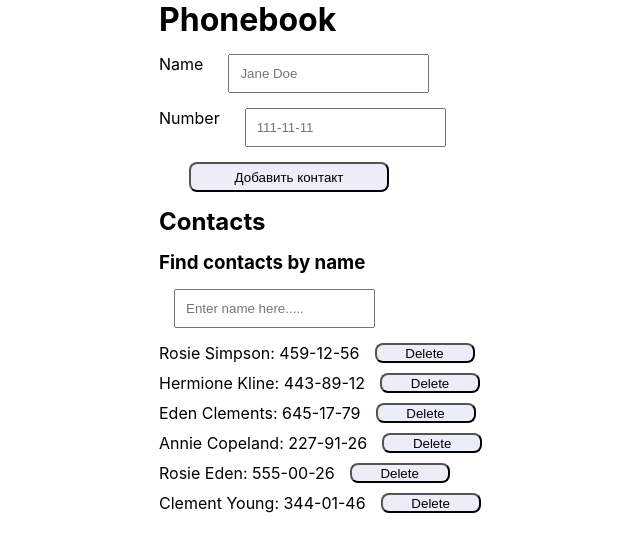
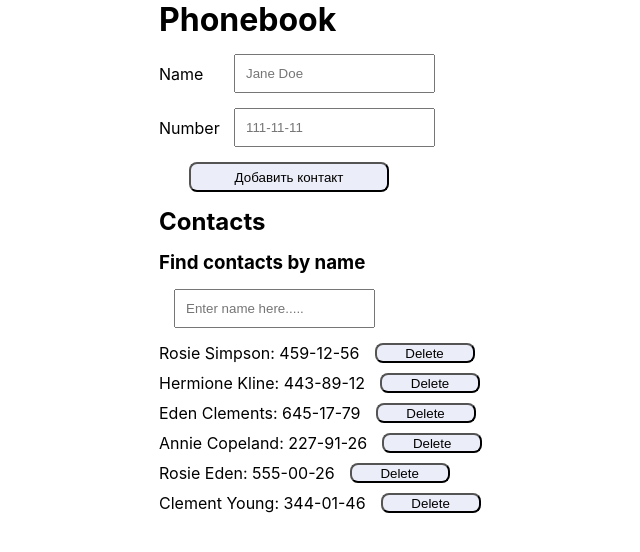
Before and after one commit to MarginTrader1/goit-react-hw-03-phonebook, a React (Create React App) app: page / in a window 1280 px wide. Shown: the top 552 px of the page, without its empty margins (231-871 px from the left). Built offline with nearby package versions, Linux system fonts and the light colour scheme.

Commit message:
стили

```diff
--- a/src/components/ContactForm/ContactForm.js
+++ b/src/components/ContactForm/ContactForm.js
@@ -1,6 +1,6 @@
 // используем библиотеку Formik для заполнения форм ввода
 import { Formik } from 'formik';
-import { StyledForm, StyledField, StyledError, Button } from './ContactForm.styled';
+import { StyledForm, StyledField, StyledError, Button, Span } from './ContactForm.styled';
 import * as Yup from 'yup';
 
 // используем библиотеку Nanoid для генерации случайного id
@@ -45,13 +45,13 @@ export const ContactForm = ({ addContact }) => {
     >
       <StyledForm>
         <label>
-          Name
+          <Span>Name</Span>
           <StyledField name="name" placeholder="Jane Doe" />
           <StyledError name="name" component="div" />
         </label>
 
         <label>
-          Number
+        <Span>Number</Span>
           <StyledField
             type="tel"
             name="number"
--- a/src/components/ContactForm/ContactForm.styled.js
+++ b/src/components/ContactForm/ContactForm.styled.js
@@ -32,3 +32,11 @@ export const Button = styled.button`
   background-color: #3f51b51a;
   cursor: pointer;
 `;
+
+export const Span = styled.span`
+  display: flex;
+  align-items: center;
+  width: 50px;
+
+
+`;
```
